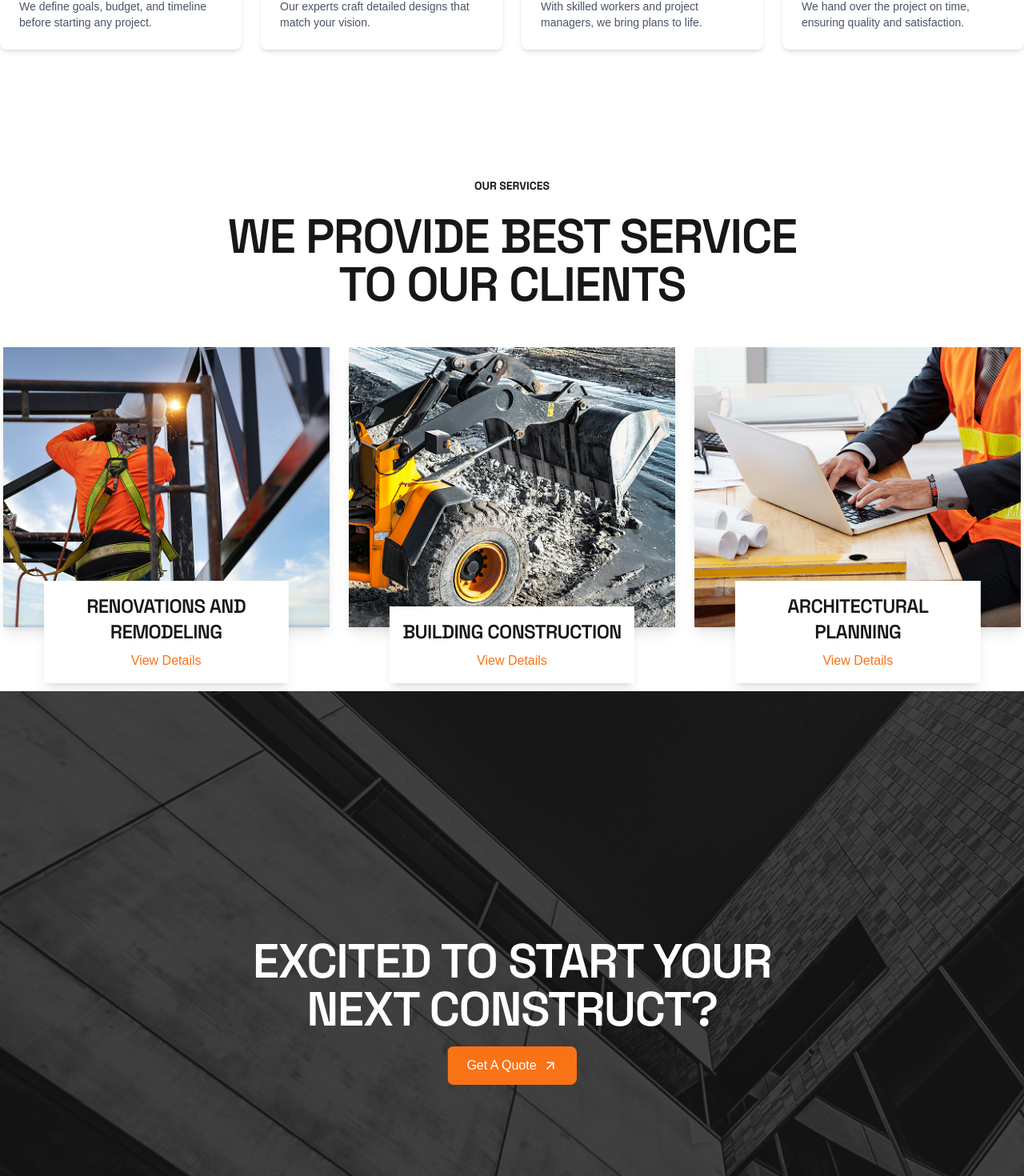
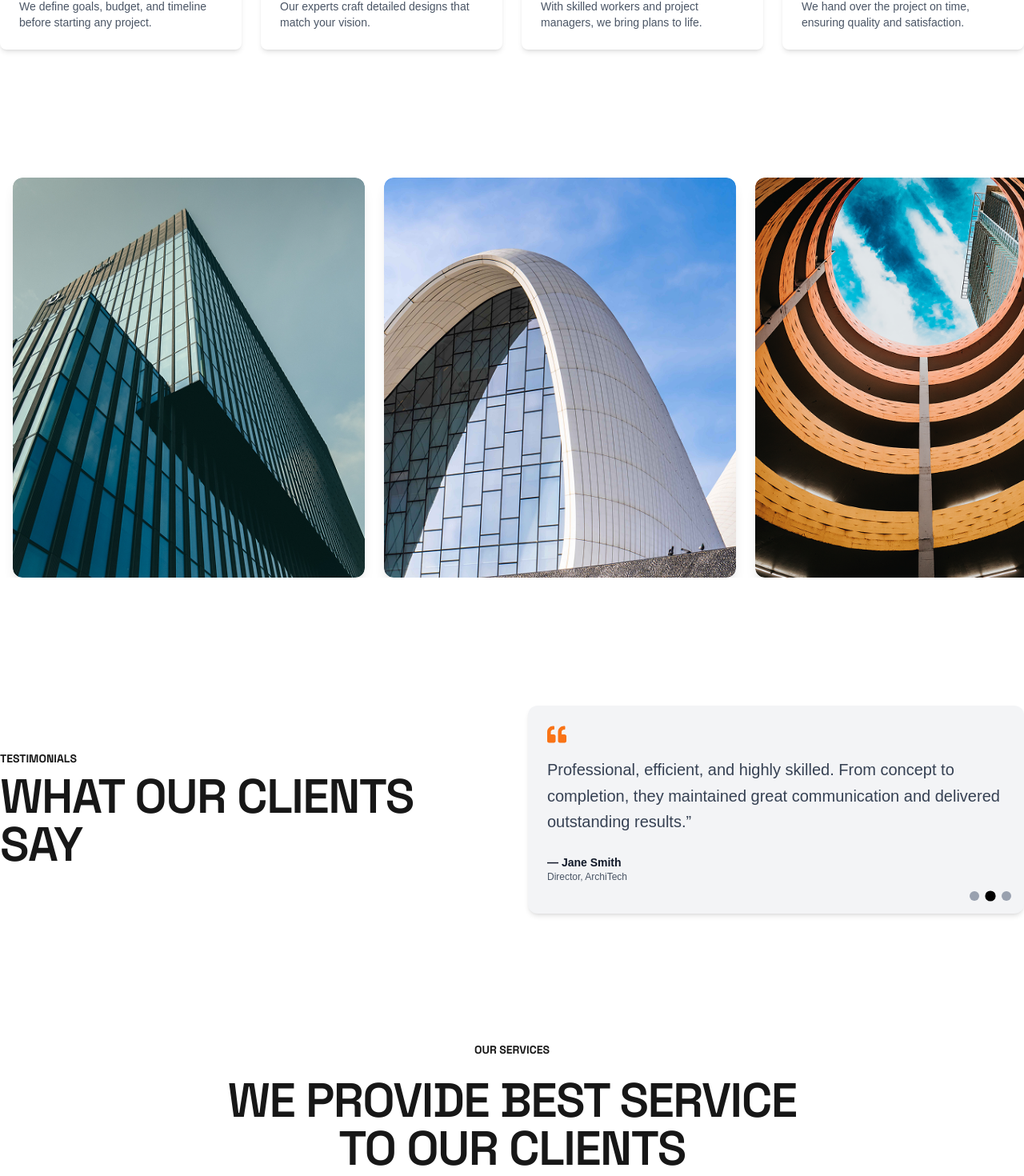
Before and after one commit to tanvirgeek/structa, a Next.js app: page /home5 in a window 1280 px wide. Shown: the part 3294-4764 px from the top of the page at 80% size. Built offline with nearby package versions, Linux system fonts and the light colour scheme; a web font is replaced by a local one.

Commit message:
Home 5 Done

```diff
--- a/src/app/about/page.tsx
+++ b/src/app/about/page.tsx
@@ -4,7 +4,7 @@ import AboutUsMiddle from "@/components/AboutUsMiddle";
 import ExcitedToStart from "@/components/ExcitedToStart";
 import ExpertTeam from "@/components/ExpertTeam";
 import React from "react";
-import CompanyLogoMarquee from "@/components/Companies";
+import Comapnies from "@/components/Companies";
 import PageHeroImage from "@/components/PageHeroImage";
 import PageHero from "@/components/PageHero";
 import Footer from "@/components/Footer";
@@ -22,7 +22,7 @@ const About = () => {
       <AboutUsMiddle />
       <ExpertTeam />
       <ClientRecommendationSlider />
-      <CompanyLogoMarquee />
+      <Comapnies />
       <ExcitedToStart />
       <Footer />
     </div>
--- a/src/app/home5/page.tsx
+++ b/src/app/home5/page.tsx
@@ -1,12 +1,15 @@
 import Commitment from "@/components/Commitment";
+import Comapnies from "@/components/Companies";
 import ExcitedToStart from "@/components/ExcitedToStart";
 import Home2Blogs from "@/components/Home2Blogs";
-import Home3Footer from "@/components/Home3Footer";
 import Home3Image from "@/components/Home3Image";
 import Home3Services from "@/components/Home3Services";
+import Home5Footer from "@/components/Home5Footer";
 import Home5Hero from "@/components/Home5Hero";
 import Home5Nav from "@/components/Home5Nav";
+import Home5Projects from "@/components/Home5Projects";
 import Home5Services from "@/components/Home5Services";
+import Home5Testimonial from "@/components/Home5Testimonial";
 import HowWeWork from "@/components/HowWeWork";
 import VisionMission from "@/components/VisionMission";
 import React from "react";
@@ -33,10 +36,13 @@ const Home5 = () => {
       <div className="h-screen"></div>
       <div className="bg-background">
         <HowWeWork />
+        <Home5Projects />
+        <Home5Testimonial />
         <Home3Services />
+        <Comapnies />
         <ExcitedToStart />
         <Home2Blogs />
-        <Home3Footer />
+        <Home5Footer />
       </div>
     </div>
   );
--- /dev/null
+++ b/src/components/Home5Footer.tsx
@@ -0,0 +1,142 @@
+"use client";
+
+import React from "react";
+import Link from "next/link";
+import {
+  FaFacebookF,
+  FaTwitter,
+  FaInstagram,
+  FaLinkedinIn,
+} from "react-icons/fa";
+
+const Home5Footer = () => {
+  return (
+    <footer className="bg-background text-gray-800 pt-12">
+      <div className="app-section max-w-7xl mx-auto grid grid-cols-1 md:grid-cols-2 lg:grid-cols-4 gap-8">
+        {/* Column 1: Contact */}
+        <div>
+          <h4 className="text-xl font-semibold mb-4">Contact</h4>
+          <ul className="space-y-2 text-gray-600">
+            <li>
+              Email:{" "}
+              <span className="hover:text-gray-900">info@yourdomain.com</span>
+            </li>
+            <li>
+              Phone:{" "}
+              <span className="hover:text-gray-900">+1 (234) 567-890</span>
+            </li>
+            <li>Address: 123 Main St, City, Country</li>
+          </ul>
+        </div>
+
+        {/* Column 2: Quick Links */}
+        <div>
+          <h4 className="text-xl font-semibold mb-4">Quick Links</h4>
+          <ul className="space-y-2 text-gray-600">
+            <li>
+              <Link href="/" className="hover:text-gray-900">
+                Home
+              </Link>
+            </li>
+            <li>
+              <Link href="/about" className="hover:text-gray-900">
+                About
+              </Link>
+            </li>
+            <li>
+              <Link href="/projects" className="hover:text-gray-900">
+                Projects
+              </Link>
+            </li>
+            <li>
+              <Link href="/contact" className="hover:text-gray-900">
+                Contact
+              </Link>
+            </li>
+          </ul>
+        </div>
+
+        {/* Column 3: Services */}
+        <div>
+          <h4 className="text-xl font-semibold mb-4">Services</h4>
+          <ul className="space-y-2 text-gray-600">
+            <li>
+              <Link href="/services/design" className="hover:text-gray-900">
+                Design & Planning
+              </Link>
+            </li>
+            <li>
+              <Link
+                href="/services/construction"
+                className="hover:text-gray-900"
+              >
+                Construction
+              </Link>
+            </li>
+            <li>
+              <Link href="/services/renovation" className="hover:text-gray-900">
+                Renovation
+              </Link>
+            </li>
+            <li>
+              <Link href="/services/consulting" className="hover:text-gray-900">
+                Consulting
+              </Link>
+            </li>
+          </ul>
+        </div>
+
+        {/* Column 4: Newsletter */}
+        <div>
+          <h4 className="text-xl font-semibold mb-4">Newsletter</h4>
+          <p className="text-gray-700 mb-4">
+            Subscribe to receive updates, news, and exclusive offers.
+          </p>
+          <form className="flex">
+            <input
+              type="email"
+              placeholder="Enter your email"
+              className="w-full px-4 py-2 border border-gray-300 rounded-l-lg focus:outline-none"
+            />
+            <button
+              type="submit"
+              className="bg-primary text-background px-4 py-2 rounded-r-lg hover:bg-blue-700 transition"
+            >
+              Subscribe
+            </button>
+          </form>
+        </div>
+      </div>
+
+      {/* Structa Brand Name */}
+      <div className="text-center">
+        <p className="text-4xl md:text-9xl font-bold !text-primary">structa</p>
+      </div>
+
+      {/* Footer Bottom */}
+      <div className="w-full border-t border-gray-300 mt-12">
+        <div className="max-w-7xl mx-auto px-6 py-4 flex flex-col md:flex-row items-center justify-between">
+          <p className="font-bold text-sm text-gray-600">
+            © {new Date().getFullYear()} Themeadapt. All rights reserved.
+          </p>
+          <div className="flex space-x-4 text-gray-600 mt-4 md:mt-0">
+            <Link href="#" className="hover:text-blue-600">
+              <FaFacebookF />
+            </Link>
+            <Link href="#" className="hover:text-blue-500">
+              <FaTwitter />
+            </Link>
+            <Link href="#" className="hover:text-pink-500">
+              <FaInstagram />
+            </Link>
+            <Link href="#" className="hover:text-blue-700">
+              <FaLinkedinIn />
+            </Link>
+          </div>
+        </div>
+      </div>
+    </footer>
+  );
+};
+
+export default Home5Footer;
--- /dev/null
+++ b/src/components/Home5Projects.tsx
@@ -0,0 +1,59 @@
+"use client";
+
+import React from "react";
+import Image from "next/image";
+
+const featuredProjects = [
+  {
+    imageSrc: "/project1.png",
+    title: "North Carolina Centre",
+    description: "Building, Renovation",
+  },
+  {
+    imageSrc: "/project2.png",
+    title: "Tranquil Heights Homes",
+    description:
+      "Offering comprehensive architectural services including conceptual design, drafting",
+  },
+  {
+    imageSrc: "/project3.png",
+    title: "North Carolina Centre",
+    description: "Building, Renovation",
+  },
+  {
+    imageSrc: "/project1.png",
+    title: "Tranquil Heights Homes",
+    description:
+      "Offering comprehensive architectural services including conceptual design, drafting",
+  },
+];
+
+const Home5Projects: React.FC = () => {
+  return (
+    <section className="app-section">
+      <div className="flex gap-6 px-4 overflow-scroll scrollbar-hidden">
+        {featuredProjects.map((project, index) => (
+          <div
+            key={index}
+            className="relative w-[440px] h-[500px] flex-shrink-0 overflow-hidden group rounded-xl shadow-lg"
+          >
+            <Image
+              src={project.imageSrc}
+              alt={project.title}
+              fill
+              className="object-cover rounded-xl"
+            />
+
+            {/* Hover Overlay */}
+            <div className="absolute bottom-0 left-0 w-[80%] h-1/4 bg-black bg-opacity-80 text-white p-4 opacity-0 group-hover:opacity-100 transition-all duration-300 rounded-tr-xl">
+              <h4 className="!text-background">{project.title}</h4>
+              <p className="!text-background">{project.description}</p>
+            </div>
+          </div>
+        ))}
+      </div>
+    </section>
+  );
+};
+
+export default Home5Projects;
--- /dev/null
+++ b/src/components/Home5Testimonial.tsx
@@ -0,0 +1,102 @@
+"use client";
+
+import React, { useState, useEffect, useRef } from "react";
+import { FaQuoteLeft } from "react-icons/fa";
+
+const testimonials = [
+  {
+    name: "John Doe",
+    designation: "CEO, BuildCorp",
+    feedback:
+      "They delivered the project on time with exceptional quality. Their professionalism and attention to detail ensured we got exactly what we needed. Highly recommended!",
+  },
+  {
+    name: "Jane Smith",
+    designation: "Director, ArchiTech",
+    feedback:
+      "Professional, efficient, and highly skilled. From concept to completion, they maintained great communication and delivered outstanding results.",
+  },
+  {
+    name: "Alice Johnson",
+    designation: "Founder, UrbanWorks",
+    feedback:
+      "Their attention to detail and commitment is unmatched. We were impressed by the quality of their execution and the creativity they brought to the project.",
+  },
+];
+
+const Home5Testimonial: React.FC = () => {
+  const [activeIndex, setActiveIndex] = useState(0);
+  const [isHovered, setIsHovered] = useState(false);
+  const intervalRef = useRef<NodeJS.Timeout | null>(null);
+
+  // Auto-rotate logic
+  useEffect(() => {
+    if (isHovered) return;
+
+    intervalRef.current = setInterval(() => {
+      setActiveIndex((prevIndex) =>
+        prevIndex === testimonials.length - 1 ? 0 : prevIndex + 1
+      );
+    }, 5000);
+
+    return () => {
+      if (intervalRef.current) clearInterval(intervalRef.current);
+    };
+  }, [isHovered]);
+
+  return (
+    <section className="app-section">
+      <div className="container grid md:grid-cols-2 gap-10 items-center">
+        {/* Left Text Block */}
+        <div>
+          <h6 className="text-sm uppercase text-gray-500 mb-2">Testimonials</h6>
+          <h2 className="text-3xl font-bold text-gray-800">
+            What Our Clients Say
+          </h2>
+        </div>
+
+        {/* Right Testimonial Block */}
+        <div
+          className="relative bg-gray-100 p-6 rounded-xl min-h-[260px] flex flex-col justify-between shadow-md"
+          onMouseEnter={() => setIsHovered(true)}
+          onMouseLeave={() => setIsHovered(false)}
+        >
+          <div>
+            <FaQuoteLeft className="text-primary text-2xl mb-4" />
+
+            <p className="text-sm md:text-xl text-gray-700 mb-6 leading-relaxed">
+              {testimonials[activeIndex].feedback}”
+            </p>
+
+            <div>
+              <p className="text-sm font-semibold text-gray-900">
+                — {testimonials[activeIndex].name}
+              </p>
+              <p className="text-xs text-gray-600">
+                {testimonials[activeIndex].designation}
+              </p>
+            </div>
+          </div>
+
+          {/* Navigation Circles */}
+          <div className="absolute bottom-4 right-4 flex gap-2">
+            {testimonials.map((_, index) => (
+              <button
+                key={index}
+                onClick={() => setActiveIndex(index)}
+                className={`w-3 h-3 rounded-full transition ${
+                  activeIndex === index
+                    ? "bg-black scale-110"
+                    : "bg-gray-400 hover:bg-gray-600"
+                }`}
+                aria-label={`Testimonial ${index + 1}`}
+              />
+            ))}
+          </div>
+        </div>
+      </div>
+    </section>
+  );
+};
+
+export default Home5Testimonial;
```
Also changed, not shown: public/project3.png (added).
